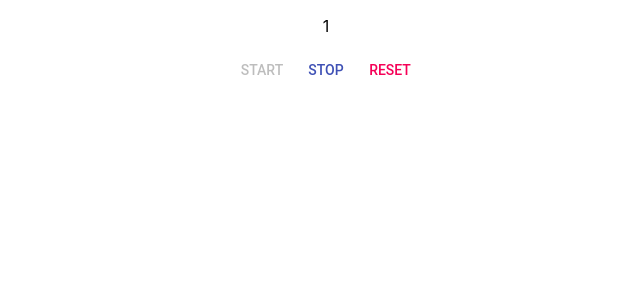
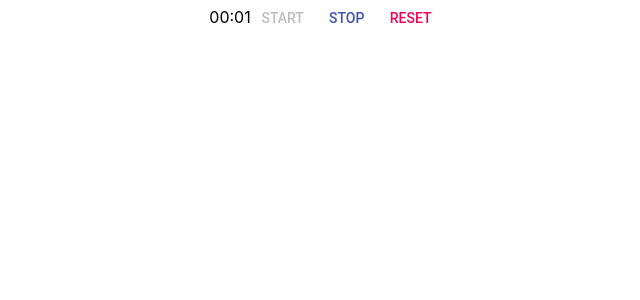
Before and after one commit to snamiki1212/example-react-basic-hooks, a React (Create React App) app: page / in a window 1280 px wide. Shown: the top 300 px of the page, without its empty margins (314-954 px from the left). Built offline with nearby package versions, Linux system fonts and the light colour scheme.

Commit message:
Add moment component

```diff
--- a/src/App.tsx
+++ b/src/App.tsx
@@ -6,8 +6,6 @@ const App: React.FC = () => {
   return (
     <div className="App">
       <CountdownContainer />
-      {/* {left}
-      {afterTimeup(left)} */}
     </div>
   );
 };
--- a/src/components/Countdown.tsx
+++ b/src/components/Countdown.tsx
@@ -1,13 +1,9 @@
 import React, {FC} from 'react';
 
 interface CountdownProps {
-  left: number;
+  left: string;
 }
 
-const CountdownComponent: FC<CountdownProps> = ({left}) => (
-  <div>
-    <p>{left}</p>
-  </div>
-);
+const CountdownComponent: FC<CountdownProps> = ({left}) => <time>{left}</time>;
 
 export default CountdownComponent;
--- a/src/containers/Countdown.tsx
+++ b/src/containers/Countdown.tsx
@@ -1,9 +1,10 @@
 import React, {FC, useEffect, useState} from 'react';
 import CountdownComponent from '../components/Countdown';
 import Button from '@material-ui/core/Button';
+import {secToMMSS} from '../lib/time';
 
 const useCountdown = (limit: number): any => {
-  const [left, setLeft]: [number, any] = useState(limit);
+  const [leftSec, setLeftSec]: [number, any] = useState(limit);
   let [timerObj, setTimerObj]: any = useState('');
   const [active, setActive]: [boolean, any] = useState(false);
 
@@ -11,7 +12,7 @@ const useCountdown = (limit: number): any => {
     if (!active) {
       setTimerObj(
         setInterval(() => {
-          setLeft((prev: number) => prev - 1);
+          setLeftSec((prev: number) => prev - 1);
         }, 1000)
       );
     }
@@ -20,13 +21,13 @@ const useCountdown = (limit: number): any => {
   const afterTimeup = (left: any): any => {
     if (left <= 0) {
       alert('FINISHED');
-      setLeft(() => limit);
+      setLeftSec(() => limit);
     }
   };
 
   const reset = () => {
     if (window.confirm('RESET TIMER?')) {
-      setLeft(limit);
+      setLeftSec(limit);
     }
   };
 
@@ -49,19 +50,19 @@ const useCountdown = (limit: number): any => {
   }, []);
 
   useEffect(() => {
-    afterTimeup(left);
-  }, [left]);
+    afterTimeup(leftSec);
+  }, [leftSec]);
 
-  return [[left, active], [reset, stop, start]];
+  return [[leftSec, active], [reset, stop, start]];
 };
 
 const CountdownContainer: FC = () => {
   const TIMER = 4;
-  const [[left, active], [reset, stop, start]] = useCountdown(TIMER);
+  const [[leftSec, active], [reset, stop, start]] = useCountdown(TIMER);
 
   return (
     <>
-      <CountdownComponent left={left} />
+      <CountdownComponent left={secToMMSS(leftSec)} />
       <Button onClick={start} disabled={active} color="primary">
         START
       </Button>
```
